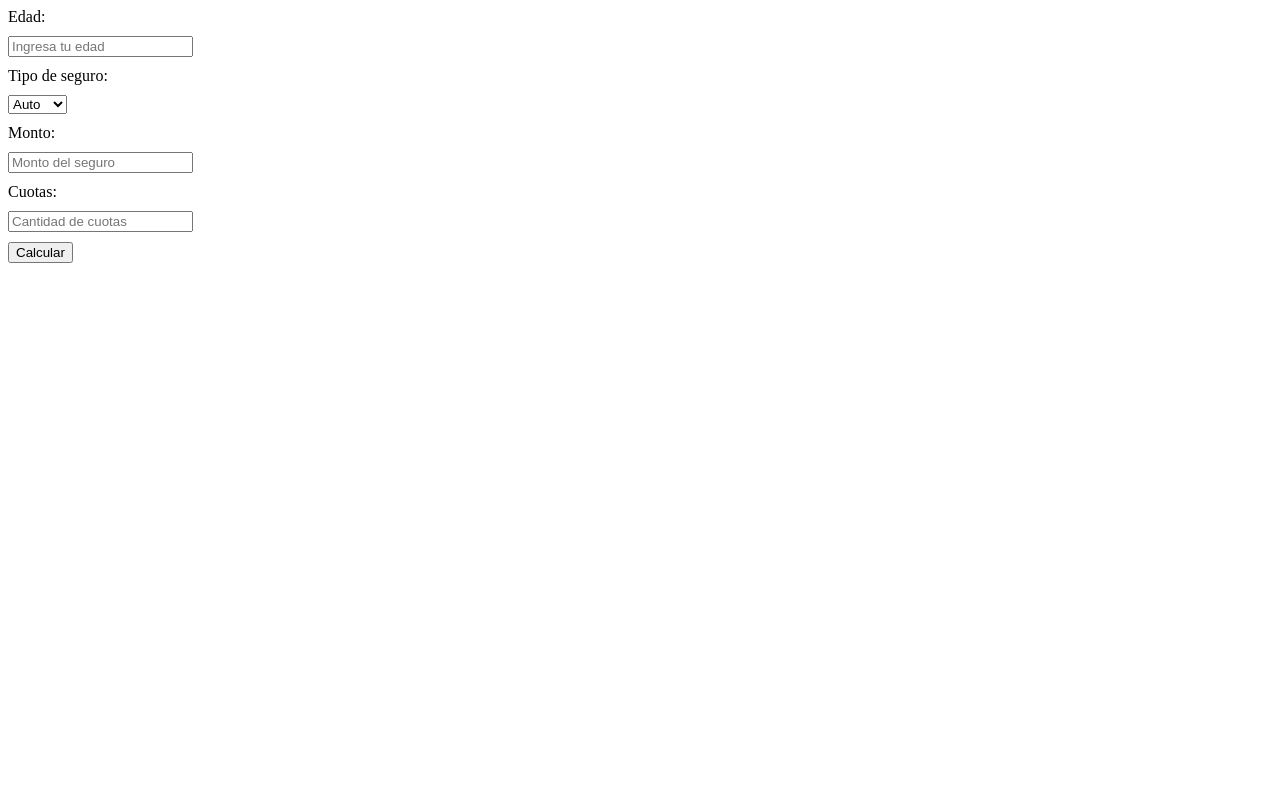
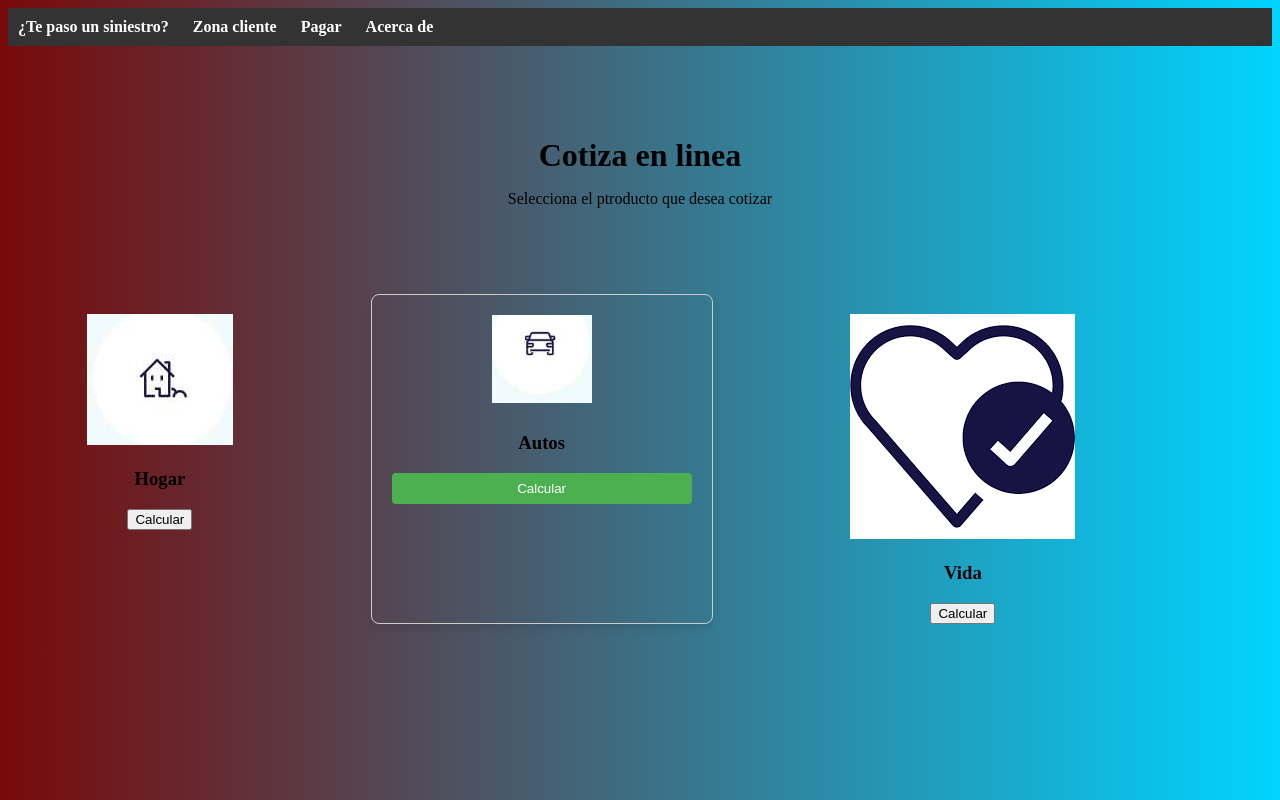
Before and after one commit to LuciaVila/proyecto-js-, a plain HTML site: page index.html in a window 1280 px wide. Drawn offline with Linux system fonts and the light colour scheme.

Commit message:
entrega 3

```diff
--- a/css/style.css
+++ b/css/style.css
@@ -1,7 +1,105 @@
-#calculatorForm label,
-#calculatorForm input,
-#calculatorForm select,
-#calculatorForm button {
-  display: block;
-  margin-bottom: 10px;
+body {
+    background: rgb(2, 0, 36);
+    background: linear-gradient(90deg, rgba(2, 0, 36, 1) 0%,
+            rgba(121, 9, 9, 1) 0%, rgba(0, 212, 255, 1) 100%);
 }
+
+main {
+    display: flex;
+    justify-content: space-around;
+    flex-wrap: wrap;
+}
+
+header {
+    display: flex;
+    flex-direction: center;
+    align-items: center;
+    color: white;
+    padding: 20px;
+}
+
+div {
+    text-align: center;
+    margin-top: 50px;
+    padding: 20px;
+}
+
+div h1 {
+    margin-bottom: 10px;
+}
+
+nav ul {
+    list-style-type: none;
+    margin: 0;
+    padding: 10px;
+    background: #333;
+}
+
+nav ul li {
+    display: inline;
+    margin-right: 20px;
+}
+
+nav ul li a {
+    text-decoration: none;
+    font-weight: bold;
+    color: white;
+
+}
+
+/* Estilos para las tarjetas */
+.tarjetas {
+    display: flex;
+    flex-direction: column;
+    align-items: center;
+    margin-bottom: 20px;
+    width: 90%;
+    max-width: 300px;
+    padding: 20px;
+    border: 1px solid #ccc;
+    border-radius: 8px;
+    box-shadow: 0 4px 8px rgba(0, 0, 0, 0.1);
+    text-align: center; /* Para centrar el contenido */
+}
+
+.tarjetas img {
+    width: 100%;
+    height: auto;
+    margin-bottom: 10px;
+    max-width: 100px;
+}
+
+.tarjetas button {
+    padding: 8px 16px;
+    background-color: #4caf50;
+    color: white;
+    border: none;
+    border-radius: 4px;
+    cursor: pointer;
+    width: 100%;
+}
+
+.modal {
+    display: none;
+    position: fixed;
+    top: 0;
+    left: 0;
+    width: 100%;
+    height: 100%;
+    background-color: rgba(0, 0, 0, 0.5);
+    z-index: 1;
+}
+
+.modal-contenido {
+    position: absolute;
+    top: 50%;
+    left: 50%;
+    transform: translate(-50%, -50%);
+    background-color: white;
+    padding: 20px;
+    border-radius: 5px;
+}
+
+.ocultar {
+    display: none;
+}
--- a/index.html
+++ b/index.html
@@ -9,27 +9,64 @@
 </head>
 
 <body>
-    <form id="calculatorForm">
-        <label for="edad">Edad:</label>
-        <input type="number" id="edad" placeholder="Ingresa tu edad">
+    <nav>
+        <ul>
+            <li><a href="#">¿Te paso un siniestro?</a></li>
+            <li><a href="#">Zona cliente</a></li>
+            <li><a href="#">Pagar</a></li>
+            <li><a href="#">Acerca de </a></li>
+        </ul>
+    </nav>
 
-        <label for="tipo">Tipo de seguro:</label>
-        <select id="tipo">
-            <option value="auto">Auto</option>
-            <option value="hogar">Hogar</option>
-            <option value="vida">Vida</option>
-        </select>
+    <div>
+        <h1>Cotiza en linea</h1>
+        <p>Selecciona el ptroducto que desea cotizar</p>
+    </div>
 
-        <label for="monto">Monto:</label>
-        <input type="number" id="monto" placeholder="Monto del seguro">
+    <main>
+        <div class="formulario">
+            <form id="calcularSeguroHogar">
+                <img src="./img/hogar.jpg" alt="imagen hogar">
+                <h3>Hogar</h3>
+                <button type="button" onclick="calcularSeguro()">Calcular</button>
+            </form>
+        </div>
 
-        <label for="cuotas">Cuotas:</label>
-        <input type="number" id="cuotas" placeholder="Cantidad de cuotas">
+        <div class="tarjetas" id="tarjetaAuto">
+            <img src="./img/auto.jpg" alt="imagen auto">
+            <h3>Autos</h3>
+            <button type="button" onclick="mostrarModal('calcularSeguroAuto')">Calcular</button>
+        </div>
 
-        <button type="button" onclick="calcularSeguro()">Calcular</button>
-    </form>
+        <div id="modal" class="modal ocultar">
+            <div class="modal-contenido">
+                <form id="calcularSeguroAuto">
+                    <label for="edad_auto">Edad:</label>
+                    <input type="number" id="edad_auto" placeholder="Ingresa tu edad">
 
-    <p id="resultado"></p>
+                    <label for="tipo_auto">Tipo de seguro</label>
+                    <select id="tipo_auto">
+                        <option value="civil">Seguros de responsabilidad civil</option>
+                        <option value="perdida vehiculo">Daños a terceros (robo, incendios, destruccion)</option>
+                        <option value="daños vehiculo">Daño a terceros (robo parcial, incendio parcial, destruccion
+                            accidente)</option>
+                    </select>
+
+                    <button type="button" onclick="calcularSeguro('auto')">Calcular</button>
+                </form>
+            </div>
+        </div>
+
+        <div class="formulario">
+            <form id="calcularSeguroVida">
+                <img src="./img/vida.png" alt="imagen vida">
+                <h3>Vida</h3>
+                <button type="button" onclick="calcularSeguro()">Calcular</button>
+            </form>
+        </div>
+
+        <p id="resultado"></p>
+    </main>
 
     <script src="./js/index.js"></script>
 </body>
--- a/js/index.js
+++ b/js/index.js
@@ -1,27 +1,25 @@
-//costo de seguro y pagos en cuotas
-function calcularSeguro() {
-    let edad = parseInt(document.getElementById("edad").value);
-    let tipo = document.getElementById("tipo").value;
-    let monto = parseFloat(document.getElementById("monto").value);
-    let cuotas = parseInt(document.getElementById("cuotas").value);
 
-    let costo;
+function calcularSeguroAuto() {
+    let edad = parseInt(document.getElementById("edad_auto").value);
+    let tipo = document.getElementById("tipo_modal").value;
 
-    if (tipo === 'auto') {
-        costo = 100 + (edad - 18) * 20;
-    } else if (tipo === 'hogar') {
-        costo = 120 + (edad - 18) * 25;
-    } else if (tipo === 'vida') {
-        costo = 150 + (edad - 18) * 30;
+    if (!edad || !tipo) {
+        alert("Por favor complete todos los campos para calcular el seguro de auto");
+        return;
     }
 
-    let pagoMensual = monto / cuotas;
-    let resultado = `El costo del seguro es: ${costo}, y el pago mensual es: ${pagoMensual}`;
+    const modal = document.getElementById("modal");
+    modal.classList.remove("ocultar");
 
-    document.getElementById("resultado").innerHTML = resultado;
+    const modalContenido = document.querySelector(".modal-contenido");
+    modalContenido.innerHTML = `El costo del seguro para ${tipo} es: [costo calculado]`; // Reemplaza [costo calculado] con el valor calculado
 }
 
-//impuestos y descuentos.
+function cerrarModal() {
+    const modal = document.getElementById("modal");
+    modal.classList.add("ocultar");
+}
+
 function calcularValorFinal(precio, impuestos, descuentos) {
     let valorFinal = precio + (precio * impuestos / 100) - (precio * descuentos / 100);
     return valorFinal;
```
Also changed, not shown: img/auto.jpg (added), img/hogar.jpg (added), img/vida.png (added).
